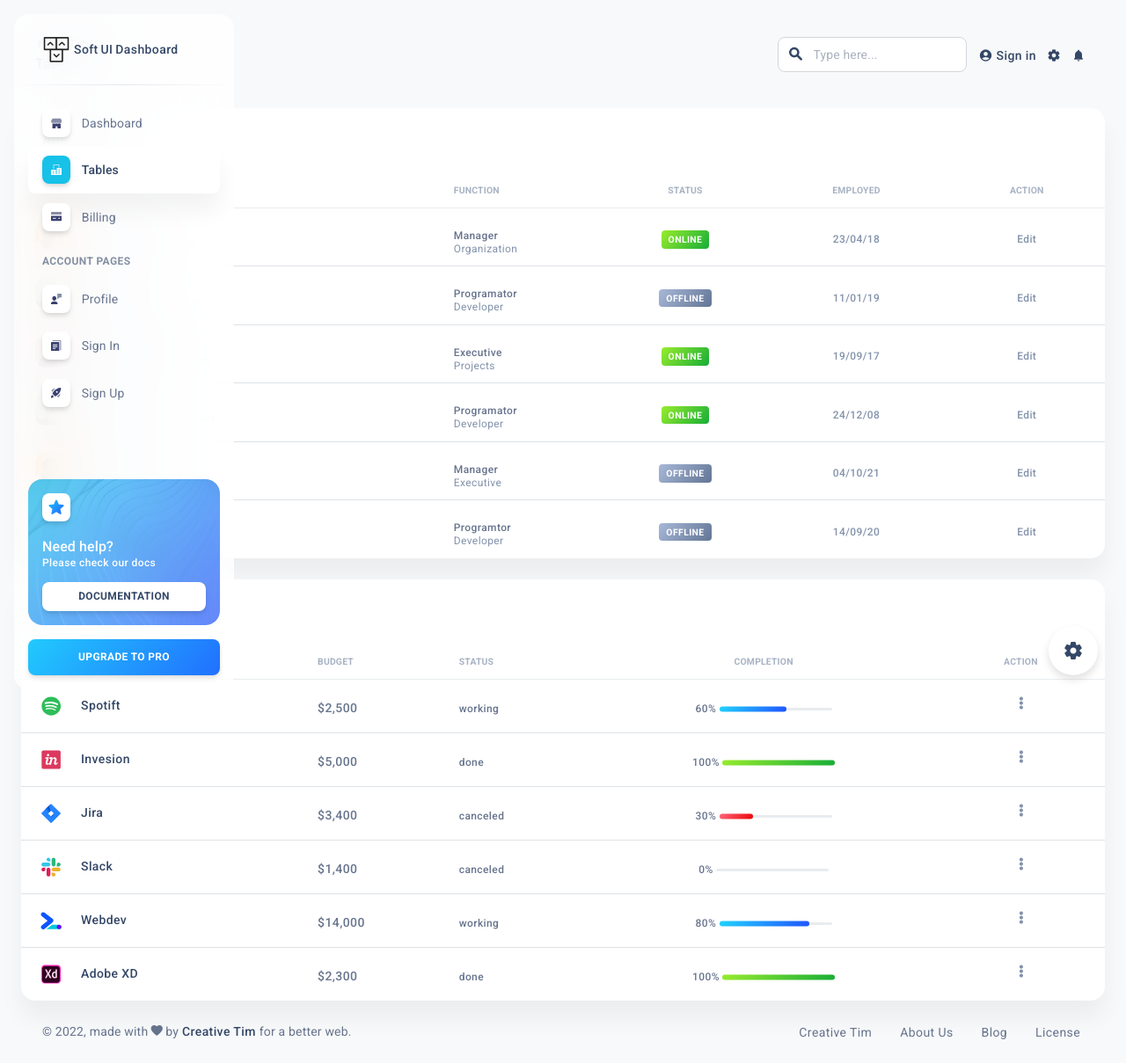
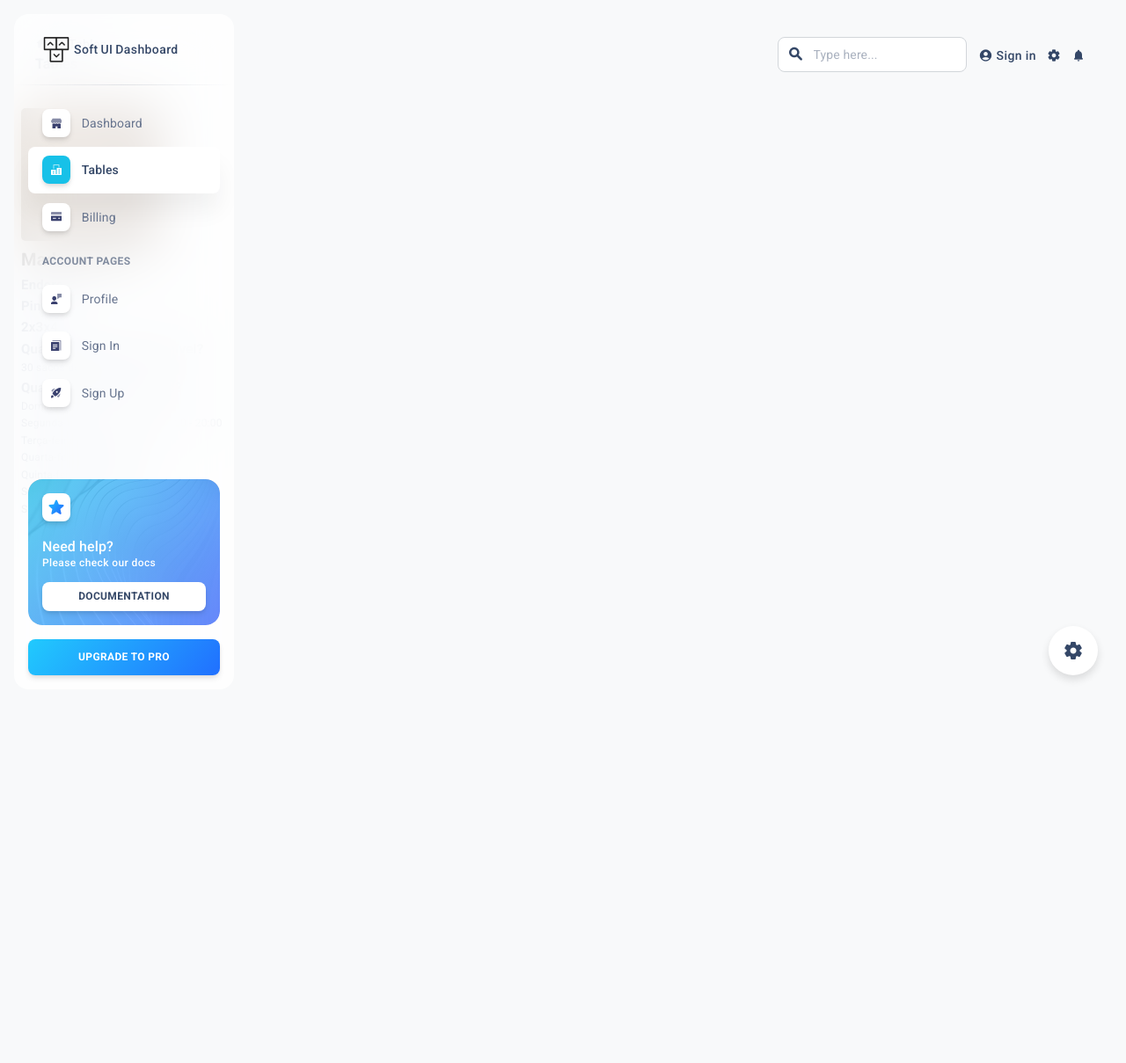
Before and after one commit to danielclm14/Reciclarte, a React (Create React App) app: page /tables in a window 1280 px wide. Shown: the whole page at 88% size. After the commit the page ends 800 px from the top, so only its background shows below. Built offline with nearby package versions, Linux system fonts and the light colour scheme.

Commit message:
Pagina de Descrição dos itens

```diff
--- a/src/layouts/tables/index.js
+++ b/src/layouts/tables/index.js
@@ -24,58 +24,60 @@ import SoftTypography from "components/SoftTypography";
 import DashboardLayout from "examples/LayoutContainers/DashboardLayout";
 import DashboardNavbar from "examples/Navbars/DashboardNavbar";
 import Footer from "examples/Footer";
-import Table from "examples/Tables/Table";
+
 
 // Data
-import authorsTableData from "layouts/tables/data/authorsTableData";
-import projectsTableData from "layouts/tables/data/projectsTableData";
+import Grid from "@mui/material/Grid";
+import pinus3 from "../../imagens/pinus3.jpg";
+//import DefaultProjectCard from "../../examples/Cards/ProjectCards/DefaultProjectCard"
+import Descricao1 from "../../examples/Cards/ProjectCards/Descricao1/Descricao1";
+import Descricao from "../../examples/Cards/StatisticsCards/Descricao/Descricao";
+
 
 function Tables() {
-  const { columns, rows } = authorsTableData;
-  const { columns: prCols, rows: prRows } = projectsTableData;
+
 
   return (
     <DashboardLayout>
       <DashboardNavbar />
       <SoftBox py={3}>
-        <SoftBox mb={3}>
-          <Card>
-            <SoftBox display="flex" justifyContent="space-between" alignItems="center" p={3}>
-              <SoftTypography variant="h6">Authors table</SoftTypography>
-            </SoftBox>
-            <SoftBox
-              sx={{
-                "& .MuiTableRow-root:not(:last-child)": {
-                  "& td": {
-                    borderBottom: ({ borders: { borderWidth, borderColor } }) =>
-                      `${borderWidth[1]} solid ${borderColor}`,
-                  },
-                },
-              }}
-            >
-              <Table columns={columns} rows={rows} />
-            </SoftBox>
-          </Card>
-        </SoftBox>
-        <Card>
-          <SoftBox display="flex" justifyContent="space-between" alignItems="center" p={3}>
-            <SoftTypography variant="h6">Projects table</SoftTypography>
-          </SoftBox>
-          <SoftBox
-            sx={{
-              "& .MuiTableRow-root:not(:last-child)": {
-                "& td": {
-                  borderBottom: ({ borders: { borderWidth, borderColor } }) =>
-                    `${borderWidth[1]} solid ${borderColor}`,
-                },
-              },
-            }}
-          >
-            <Table columns={prCols} rows={prRows} />
-          </SoftBox>
-        </Card>
+
+
+          {/* <SoftBox display="flex" justifyContent="space-between" alignItems="center" px={1}>
+            <SoftTypography variant="h6">Descrição do Item</SoftTypography>
+          </SoftBox> */}
+                <Grid container spacing={3}>
+                  <Grid item xs={12} md={2} xl={3}>
+                      {/* <Descricao1
+                              image={pinus3}
+                              // label="project #2"
+                              title="Madereira X"
+                              action={{
+                                type: "internal",
+                                route: "/tables",
+                              }}
+                              description="A madereira X é top"
+
+                              endereco="Endereço"
+                              tipo="Pinus"
+                              comprimento="2x3x4"
+
+                            /> */}
+                            <Descricao
+                            imagem={pinus3}
+                            titulo="Madereireira X"
+                            endereco="Endereço"
+                            tipo="Pinus "
+                            distancia=" 5 KM"
+                            comprimento="2x3x4"
+
+                            />
+                  </Grid>
+                </Grid>
+
+
       </SoftBox>
-      <Footer />
+
     </DashboardLayout>
   );
 }
```
